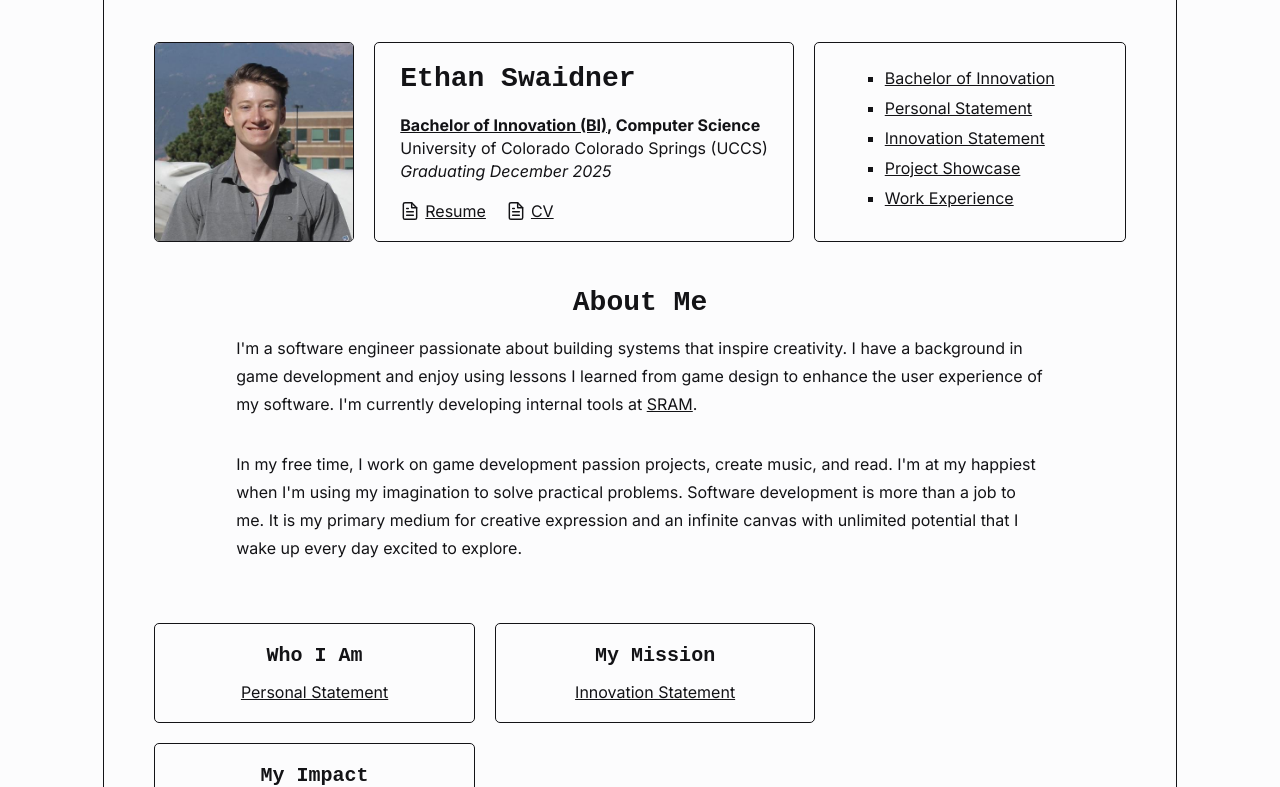
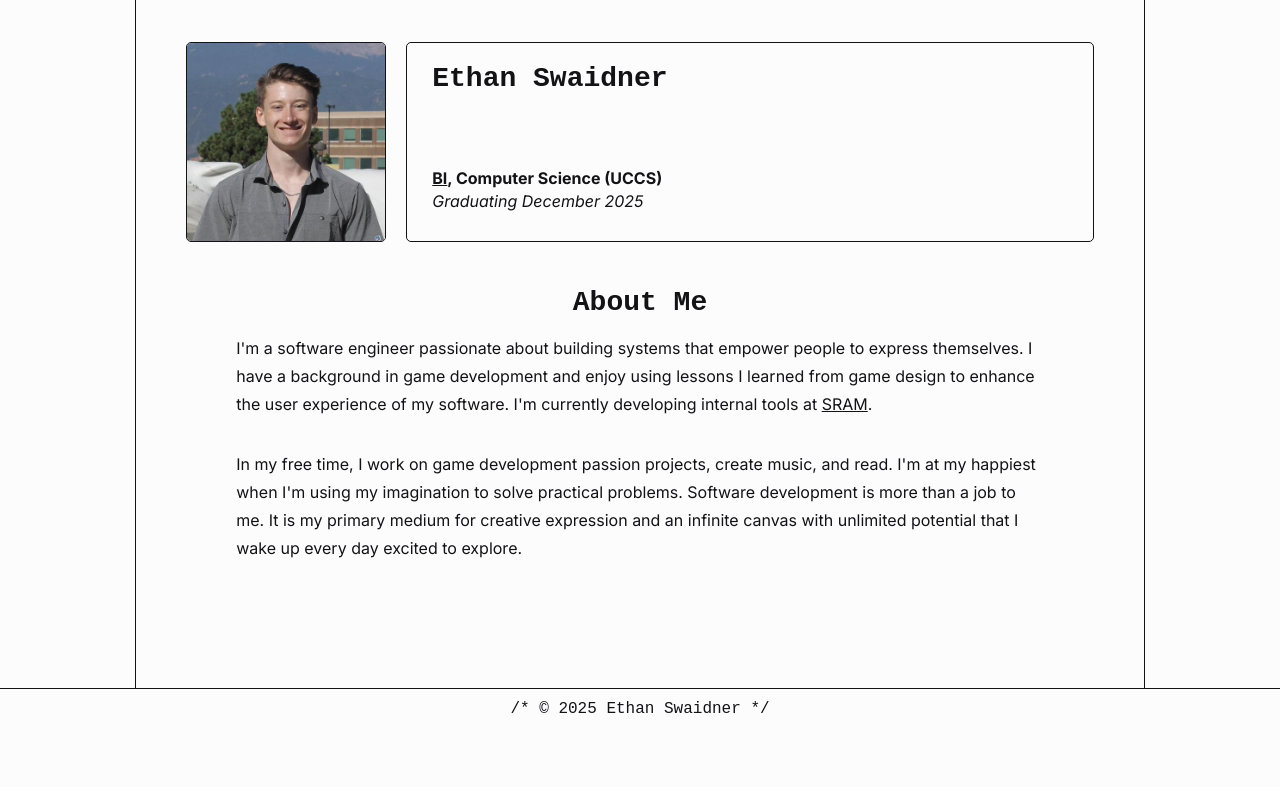
Before and after one commit to eswaidner/portfolio-website, a plain HTML site: page index.html in a window 1280 px wide. Shown: the part 72-859 px from the top of the page. After the commit the page ends 800 px from the top, so only its background shows below. Drawn offline with Linux system fonts and the light colour scheme.

Commit message:
removed elements

```diff
--- a/index.html
+++ b/index.html
@@ -22,71 +22,23 @@
                                 href="./bi.html"
                                 class="clickable"
                             >
-                                Bachelor of Innovation (BI)</a
-                            >, Computer Science
-                        </div>
-                        <div>
-                            University of Colorado Colorado Springs (UCCS)
+                                BI</a
+                            >, Computer Science (UCCS)
                         </div>
                         <div style="font-style: italic">
                             Graduating December 2025
                         </div>
                     </div>
-                    <div class="files">
-                        <a
-                            target="_blank"
-                            href="./assets/swaidner_resume.pdf"
-                            class="file clickable"
-                            ><img src="assets/file.svg" />Resume</a
-                        >
-                        <a
-                            target="_blank"
-                            href="./assets/swaidner_cv.pdf"
-                            class="file clickable"
-                            ><img src="assets/file.svg" />CV</a
-                        >
-                    </div>
-                </div>
-                <div class="sitemap">
-                    <nav>
-                        <ol class="table-of-contents">
-                            <li>
-                                <a href="./bi.html" class="clickable"
-                                    >Bachelor of Innovation</a
-                                >
-                            </li>
-                            <li>
-                                <a href="./personal.html" class="clickable"
-                                    >Personal Statement</a
-                                >
-                            </li>
-                            <li>
-                                <a href="./innovation.html" class="clickable"
-                                    >Innovation Statement</a
-                                >
-                            </li>
-                            <li>
-                                <a href="./projects.html" class="clickable"
-                                    >Project Showcase</a
-                                >
-                            </li>
-                            <li>
-                                <a href="./experience.html" class="clickable"
-                                    >Work Experience</a
-                                >
-                            </li>
-                        </ol>
-                    </nav>
                 </div>
             </div>
             <div class="about-card">
                 <h3>About Me</h3>
                 <p>
                     I'm a software engineer passionate about building systems
-                    that inspire creativity. I have a background in game
-                    development and enjoy using lessons I learned from game
-                    design to enhance the user experience of my software. I'm
-                    currently developing internal tools at
+                    that empower people to express themselves. I have a
+                    background in game development and enjoy using lessons I
+                    learned from game design to enhance the user experience of
+                    my software. I'm currently developing internal tools at
                     <a class="clickable" target="_blank" href="https://sram.com"
                         >SRAM</a
                     >.
@@ -101,26 +53,6 @@
                     excited to explore.
                 </p>
             </div>
-            <div class="split-card">
-                <div class="card">
-                    <h4>Who I Am</h4>
-                    <a class="clickable" href="./personal.html"
-                        >Personal Statement</a
-                    >
-                </div>
-                <div class="card">
-                    <h4>My Mission</h4>
-                    <a class="clickable" href="./innovation.html"
-                        >Innovation Statement</a
-                    >
-                </div>
-                <div class="card">
-                    <h4>My Impact</h4>
-                    <a class="clickable" href="./projects.html"
-                        >Project Showcase</a
-                    >
-                </div>
-            </div>
         </div>
         <page-footer></page-footer>
     </body>
--- a/style.css
+++ b/style.css
@@ -119,7 +119,6 @@ page-header {
     width: 100%;
     column-gap: 20px;
     row-gap: 20px;
-    flex-wrap: wrap;
 }
 
 .card {
```
Also changed, not shown: projects.html (+3 -20 lines).
